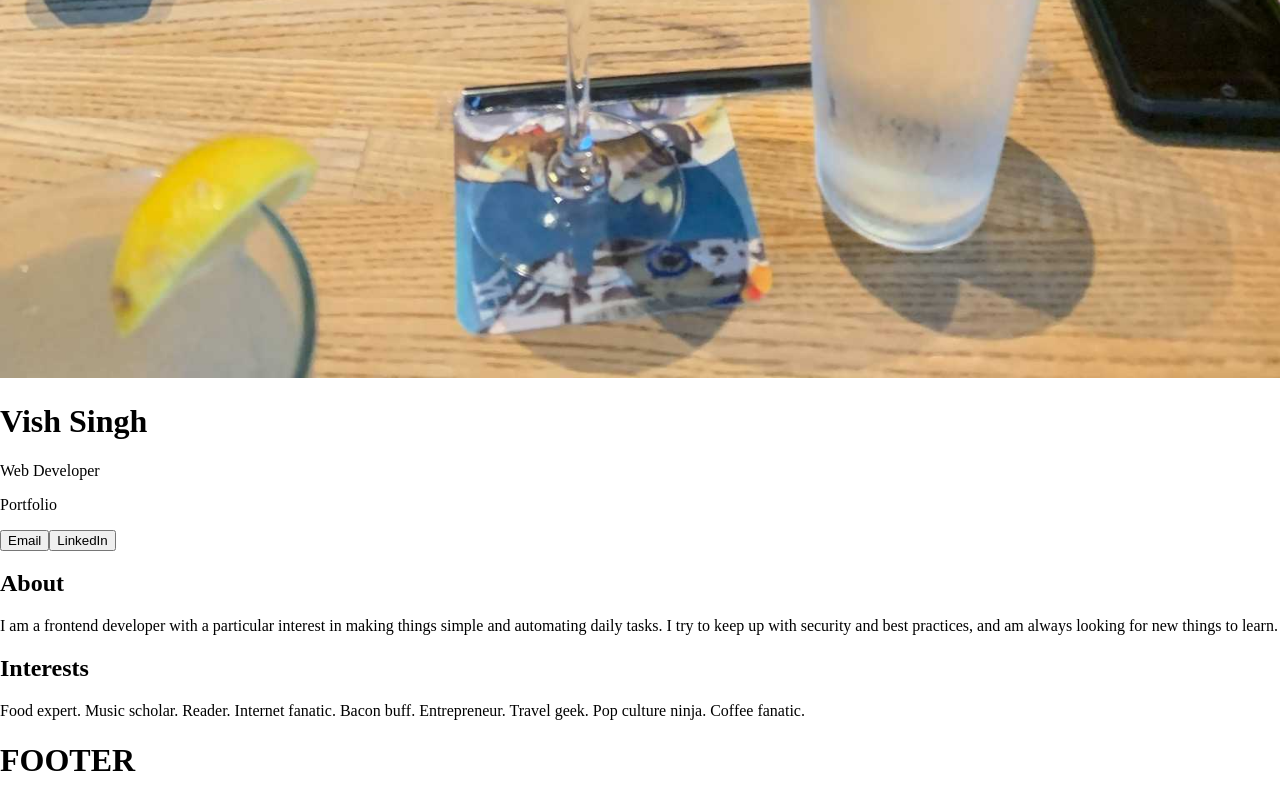
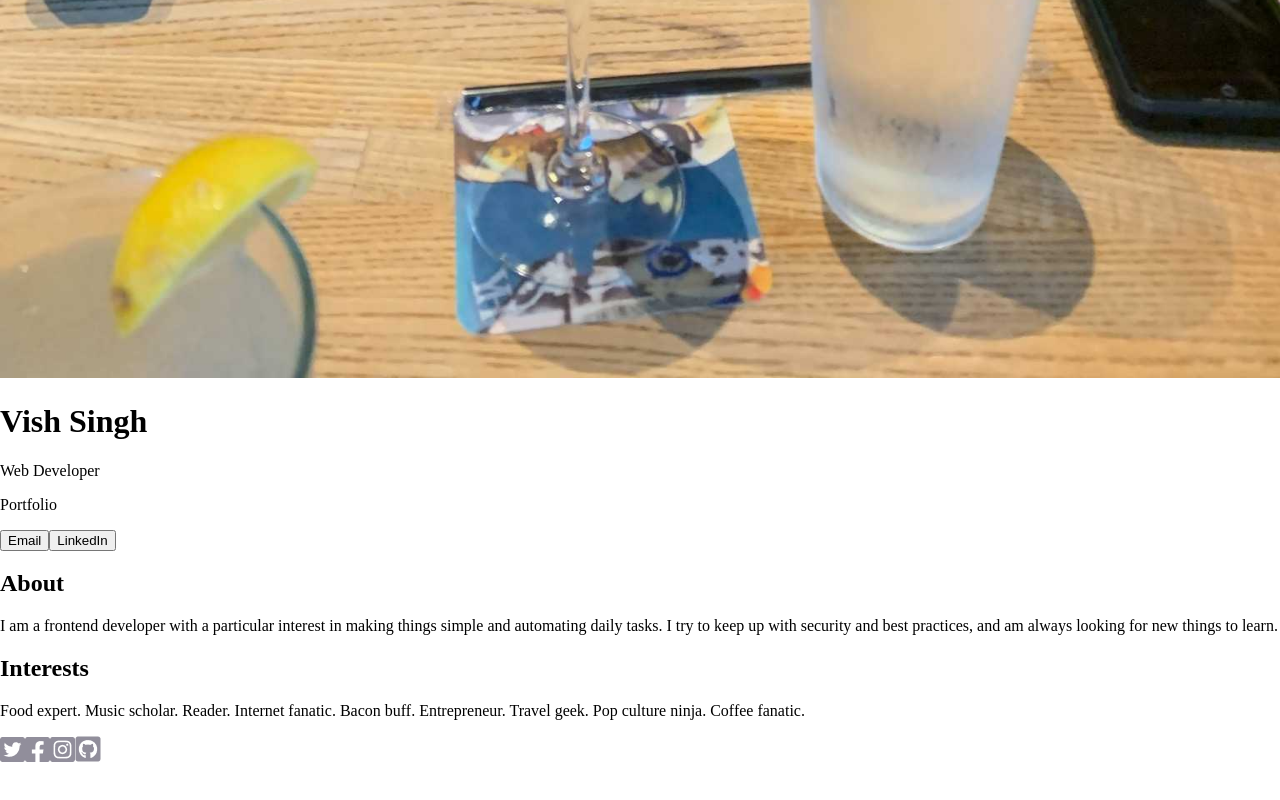
Before and after one commit to vishalicious213/digital-biz-card, a React (Vite) app: page / in a window 1280 px wide. Shown: the part 1329-2129 px from the top of the page. After the commit the page ends 2095 px from the top, so only its background shows below. Built offline with nearby package versions, Linux system fonts and the light colour scheme.

Commit message:
updated /components/Footer.jsx

```diff
--- a/components/Footer.jsx
+++ b/components/Footer.jsx
@@ -1,5 +1,15 @@
+import fb from "../public/fb.png"
+import gh from "../public/gh.png"
+import ig from "../public/ig.png"
+import tw from "../public/tw.png"
+
 export default function Footer() {
     return (
-        <h1>FOOTER</h1>
+        <footer>
+            <img className="icon" src={tw} alt="Twitter icon" />
+            <img className="icon" src={fb} alt="Facebook icon" />
+            <img className="icon" src={ig} alt="Instagram icon" />
+            <img className="icon" src={gh} alt="GitHub icon" />
+        </footer>
     )
 }
```
